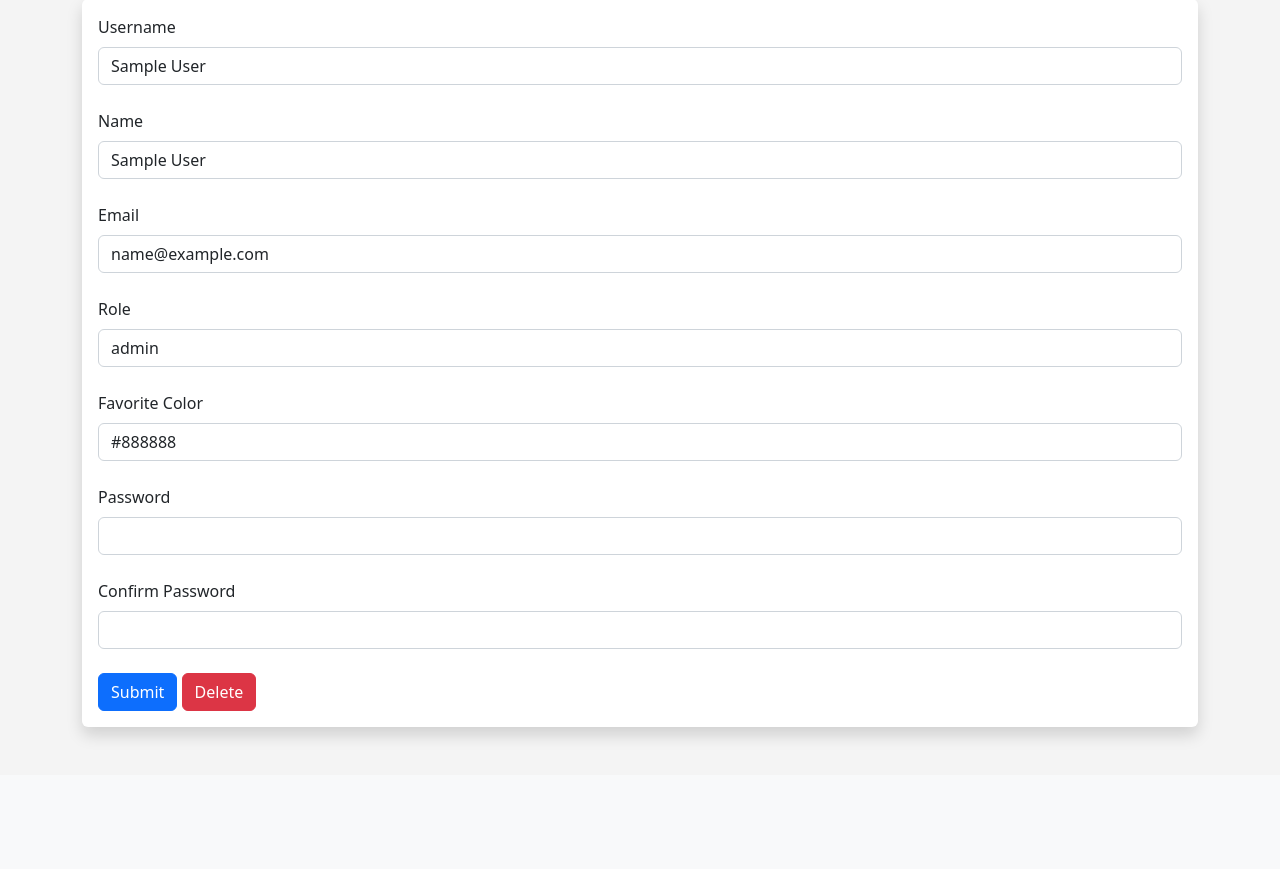
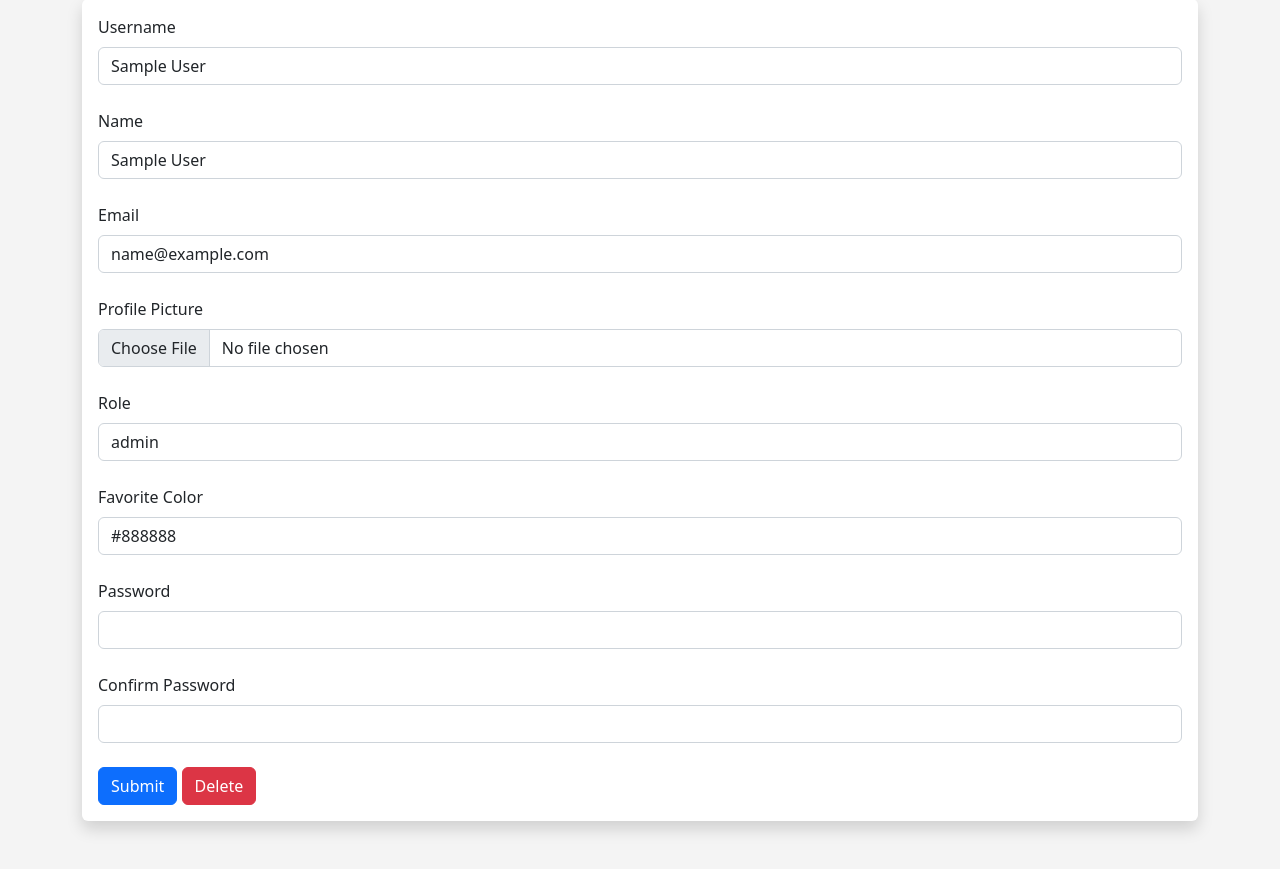
Before and after one commit to Kirasumairu/flask-project, a Flask app: page /update/1 in a window 1280 px wide. Shown: the part 209-1078 px from the top of the page. Before the commit the page ends 951 px from the top, so only its background shows below. Run offline with Flask 2, Linux system fonts and the light colour scheme; a user stored in the database is signed in; tables that the repository leaves empty hold one stand-in row (values such as "Sample post"); some libraries are stand-ins or nearby versions.

Commit message:
Upload & Update Profile Picture

```diff
--- a/requirements.txt
+++ b/requirements.txt
@@ -7,3 +7,4 @@ pymysql
 cryptography
 Flask-Migrate
 werkzeug
+uuid
--- a/web/forms.py
+++ b/web/forms.py
@@ -1,4 +1,5 @@
 from flask_wtf import FlaskForm
+from flask_wtf.file import FileField
 from flask_ckeditor import CKEditorField
 
 from wtforms import StringField, SubmitField, PasswordField, SelectField
@@ -23,6 +24,7 @@ class UserForm(FlaskForm):
   username = StringField('Username', validators=[DataRequired()])
   name = StringField('Name', validators=[DataRequired()])
   email = StringField('Email', validators=[DataRequired()])
+  profile_pic = FileField('Profile Picture')
   role = SelectField('Role', choices=[], validate_choice=False, coerce=int)
   password = PasswordField('Password', validators=[DataRequired(), EqualTo('confirm_password', message='Passwords Must Match!')])
   confirm_password = PasswordField('Confirm Password', validators=[DataRequired()])
--- a/web/models.py
+++ b/web/models.py
@@ -11,6 +11,7 @@ app = Flask(__name__)
 #app.config['SQLALCHEMY_DATABASE_URI'] = 'sqlite:///users.db'
 app.config['SQLALCHEMY_DATABASE_URI'] = 'mysql+pymysql://root:password123@mysql/users'
 app.config['SECRET_KEY'] = 'supersecretkey'
+app.config['UPLOAD_FOLDER'] = 'static/images/'
 
 db = SQLAlchemy(app)
 migrate = Migrate(app, db)
@@ -25,6 +26,7 @@ class Users(db.Model, UserMixin):
   email = db.Column(db.String(120), nullable=False, unique=True)
   favorite_color = db.Column(db.String(120))
   date_added = db.Column(db.DateTime, default=datetime.utcnow)
+  profile_pic = db.Column(db.String(128), nullable=True)
   role_id = db.Column(db.Integer, db.ForeignKey('roles.id'), default=1)
 
   posts = db.relationship('Posts', backref='author')
--- a/web/routes/users.py
+++ b/web/routes/users.py
@@ -1,11 +1,12 @@
 from flask import render_template, flash, redirect, url_for, request
 from flask_login import login_required, current_user
+import os
 
 from models import app, db, Users, Roles
 
 from forms import NameForm, UserForm
 
-from dependencies import get_role_id
+from dependencies import get_role_id, generate_filename
 
 def init_user_routes():
   @app.route('/user/<name>')
@@ -17,38 +18,81 @@ def init_user_routes():
     users = Users.query.all()
     return render_template('users.html', users=users)
 
+  @app.route('/users/add', methods=['GET', 'POST'])
+  def add_user():
+    name = None
+    form = UserForm()
+    if form.validate_on_submit():
+      user = Users.query.filter_by(email=form.email.data).first()
+      if user is None:
+        role_id = get_role_id(form.role.data)
+        filename = None
+        if form.profile_pic.data:
+          filename = generate_filename(form.profile_pic.data.filename)
+          file = request.files['profile_pic']
+          file.save(os.path.join(app.config['UPLOAD_FOLDER'], filename))
+
+        user = Users(
+          username=form.username.data,
+          name=form.name.data,
+          email=form.email.data,
+          favorite_color=form.favorite_color.data,
+          password=form.password.data,
+          role_id=role_id,
+          profile_pic=filename,
+        )
+        db.session.add(user)
+        db.session.commit()
+      flash('User Added Successfully!')
+      redirect(url_for('login'))
+
+    roles = Roles.query.all()
+    form.role.choices = [(r.id, r.role) for r in roles]
+    return render_template(
+      'add_user.html',
+      form=form,
+      name=name,
+    )
+
   @app.route('/update/<int:id>', methods=['GET', 'POST'])
   def update(id):
     if id != current_user.id:
       return render_template('401.html')
-    user_to_update = Users.query.get_or_404(id)
+    user = Users.query.get_or_404(id)
     form = UserForm()
     # request.form -> no data validation
     if form.validate_on_submit():
       role_id = get_role_id(form.role.data)
-      user_to_update.name = form.name.data
-      user_to_update.username = form.username.data
-      user_to_update.email = form.email.data
-      user_to_update.role_id = role_id
-      user_to_update.password = form.password.data
-      user_to_update.favorite_color = form.favorite_color.data
+      user.name = form.name.data
+      user.username = form.username.data
+      user.email = form.email.data
+      user.role_id = role_id
+      user.password = form.password.data
+      user.favorite_color = form.favorite_color.data
       try:
+        if form.profile_pic.data:
+          filename = generate_filename(form.profile_pic.data.filename)
+          file = request.files['profile_pic']
+          file.save(os.path.join(app.config['UPLOAD_FOLDER'], filename))
+          user.profile_pic = filename
+
         db.session.commit()
-        user_to_update = Users.query.get_or_404(id)
+        user = Users.query.get_or_404(id)
+
         flash('User Updated Successfully!')
         return redirect(url_for('users'))
-      except:
-        flash('Error! Looks like there was a problem... Try again')
+      except Exception as e:
+        flash(f'Error! Looks like there was a problem... Try again {e}')
 
     roles = Roles.query.all()
     form.role.choices = [(r.id, r.role) for r in roles]
-    form.role.data = user_to_update.role.id
+    form.role.data = user.role.id
     our_users = Users.query.order_by(Users.date_added)
     return render_template(
       'update.html',
       our_users=our_users,
       form=form,
-      user_to_update=user_to_update
+      user=user
     )
 
   @app.route('/delete/<int:id>')
@@ -68,39 +112,3 @@ def init_user_routes():
       flash('Error! Looks like there was a problem... Try again')
 
     return redirect(url_for('users'))
-
-  @app.route('/users/add', methods=['GET', 'POST'])
-  def add_user():
-    name = None
-    form = UserForm()
-    if form.validate_on_submit():
-      user = Users.query.filter_by(email=form.email.data).first()
-      if user is None:
-        role_id = get_role_id(form.role.data)
-        user = Users(
-          username=form.username.data,
-          name=form.name.data,
-          email=form.email.data,
-          favorite_color=form.favorite_color.data,
-          password=form.password.data,
-          role_id=role_id
-        )
-        db.session.add(user)
-        db.session.commit()
-
-      name = form.name.data
-      form.name.data = ''
-      form.username.data = ''
-      form.email.data = ''
-      form.password.data = ''
-      form.favorite_color.data = ''
-      flash('User Added Successfully!')
-      redirect(url_for('login'))
-
-    roles = Roles.query.all()
-    form.role.choices = [(r.id, r.role) for r in roles]
-    return render_template(
-      'add_user.html',
-      form=form,
-      name=name,
-    )
--- a/web/templates/add_user.html
+++ b/web/templates/add_user.html
@@ -17,7 +17,7 @@
 {% else %}
   <h1>User List:</h1>
   <div class="shadow p-3 mb-5 bg-body rounded">
-    <form method="POST">
+    <form method="POST" enctype="multipart/form-data">
       {{ form.hidden_tag() }}
       {{ form.username.label(class='form-label') }}
       {{ form.username(class='form-control') }}
@@ -27,6 +27,9 @@
       </br>
       {{ form.email.label(class='form-label') }}
       {{ form.email(class='form-control') }}
+      </br>
+      {{ form.profile_pic.label(class='form-label') }}
+      {{ form.profile_pic(class='form-control') }}
       </br>
       {{ form.role.label(class='form-label') }}
       {{ form.role(class='form-select') }}
--- a/web/templates/dashboard.html
+++ b/web/templates/dashboard.html
@@ -18,6 +18,7 @@
           <strong>Username: </strong> {{ current_user.username }}</br>
           <strong>Name: </strong> {{ current_user.name }}</br>
           <strong>Email: </strong> {{ current_user.email }}</br>
+          <strong>Profile Picture: </strong> {{ current_user.profile_pic }}</br>
           <strong>Role: </strong> {{ current_user.role.role }}</br>
           <strong>Favorite Color: </strong> {{ current_user.favorite_color }}</br>
           <strong>Member Since: </strong> {{ current_user.date_added }}</br>
@@ -27,7 +28,7 @@
             style="border-radius: 100%"
             align="right"
             width="130"
-            src="https://c.tenor.com/NRISgv7urE8AAAAC/killua-zoldyck-hunter-x-hunter.gif"
+            src="{{'/static/images/'+current_user.profile_pic}}"
           >
         </div>
       </div>
--- a/web/templates/update.html
+++ b/web/templates/update.html
@@ -17,23 +17,26 @@
 {% else %}
   <h1>Update User</h1>
   <div class="shadow p-3 mb-5 bg-body rounded">
-    <form method="POST">
+    <form method="POST" enctype="multipart/form-data">
       {{ form.hidden_tag() }}
       {{ form.username.label(class='form-label') }}
-      {{ form.username(class='form-control', value=user_to_update.name) }}
+      {{ form.username(class='form-control', value=user.name) }}
       </br>
       {{ form.hidden_tag() }}
       {{ form.name.label(class='form-label') }}
-      {{ form.name(class='form-control', value=user_to_update.name) }}
+      {{ form.name(class='form-control', value=user.name) }}
       </br>
       {{ form.email.label(class='form-label') }}
-      {{ form.email(class='form-control', value=user_to_update.email) }}
+      {{ form.email(class='form-control', value=user.email) }}
+      </br>
+      {{ form.profile_pic.label(class='form-label') }}
+      {{ form.profile_pic(class='form-control') }}
       </br>
       {{ form.role.label(class='form-label') }}
       {{ form.role(class='form-control') }}
       </br>
       {{ form.favorite_color.label(class='form-label') }}
-      {{ form.favorite_color(class='form-control', value=user_to_update.favorite_color) }}
+      {{ form.favorite_color(class='form-control', value=user.favorite_color) }}
       </br>
       {{ form.password.label(class='form-label') }}
       {{ form.password(class='form-control') }}
@@ -42,7 +45,7 @@
       {{ form.confirm_password(class='form-control') }}
       </br>
       {{ form.submit(class='btn btn-primary') }}
-      <a class="btn btn-danger" href="{{ url_for('delete', id=user_to_update.id)}}" role="button">Delete</a>
+      <a class="btn btn-danger" href="{{ url_for('delete', id=user.id)}}" role="button">Delete</a>
     </form>
   </div>
 {% endif %}
--- a/web/templates/user_list.html
+++ b/web/templates/user_list.html
@@ -7,6 +7,7 @@
         <th scope="col">Username</th>
         <th scope="col">Name</th>
         <th scope="col">Email</th>
+        <th scope="col">Profile Picture</th>
         <th scope="col">Role</th>
         <th scope="col">Hashed Password</th>
         <th scope="col">Favorite Color</th>
@@ -20,6 +21,7 @@
         <td>{{ user.username }}</td>
         <td>{{ user.name }}</td>
         <td>{{ user.email }}</td>
+        <td>{{ user.profile_pic }}</td>
         <td>{{ user.role.role }}</td>
         <td style ="word-break:break-all;">{{ user.password_hash }}</td>
         <td>{{ user.favorite_color }}</td>
```
Also changed, not shown: web/dependencies.py (+13 -8 lines), web/static/images/3a1bc0ea-93c6-40eb-9cb1-bd3eb50224ab_killua.gif (added), web/static/images/7e9b024c-f664-4bbc-b700-35c95192669d_wallstreetbets.png (added).
